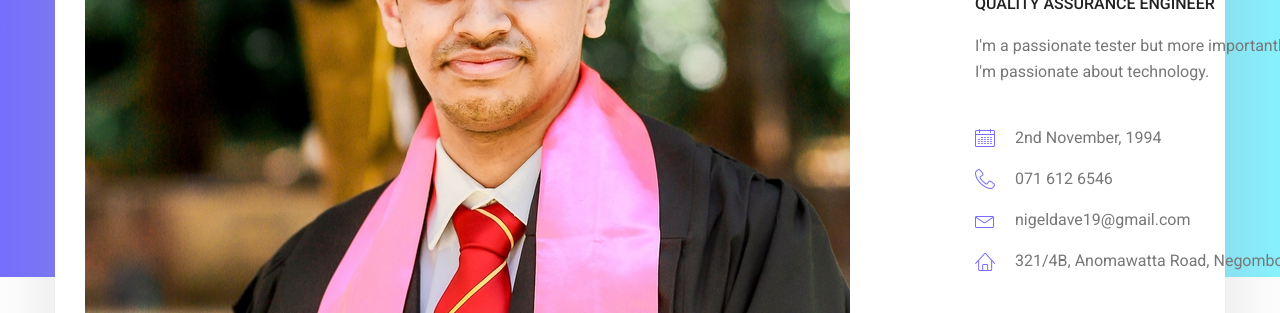
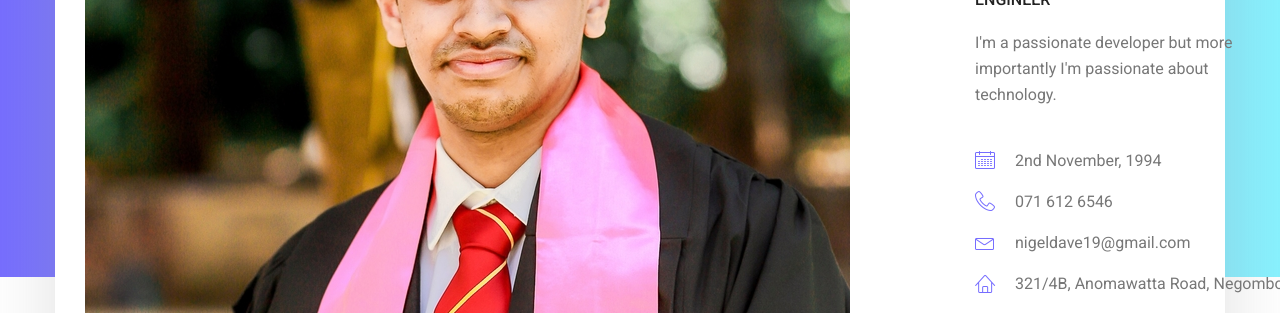
Before and after one commit to youvegotnigel/youvegotnigel.github.io, a plain HTML site: page index.html in a window 1280 px wide. Shown: the part 483-796 px from the top of the page. Drawn offline with Linux system fonts and the light colour scheme.

Commit message:
change bio
change bio

```diff
--- a/index.html
+++ b/index.html
@@ -39,8 +39,8 @@
 								<div class="personal_text">
 									<h6>Hello Everybody, I am</h6>
 									<h3>Nigel Mulholland</h3>
-									<h4>QUALITY ASSURANCE ENGINEER</h4>
-									<p>I'm a passionate tester but more importantly I'm passionate about technology.</p>
+									<h4>FULL STACK QUALITY ASSURANCE ENGINEER</h4>
+									<p>I'm a passionate developer but more importantly I'm passionate about technology.</p>
 									<ul class="list basic_info">
 										<li><a href="#"><i class="lnr lnr-calendar-full"></i> 2nd November, 1994</a></li>
 										<li><a href="#"><i class="lnr lnr-phone-handset"></i> 071 612 6546</a></li>
```
